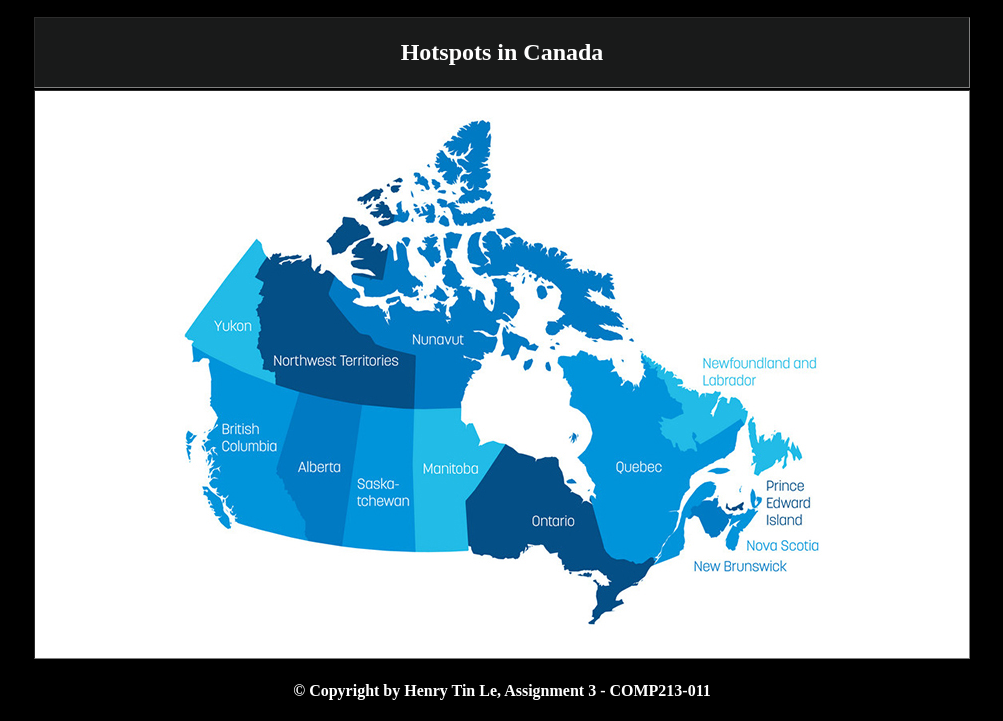
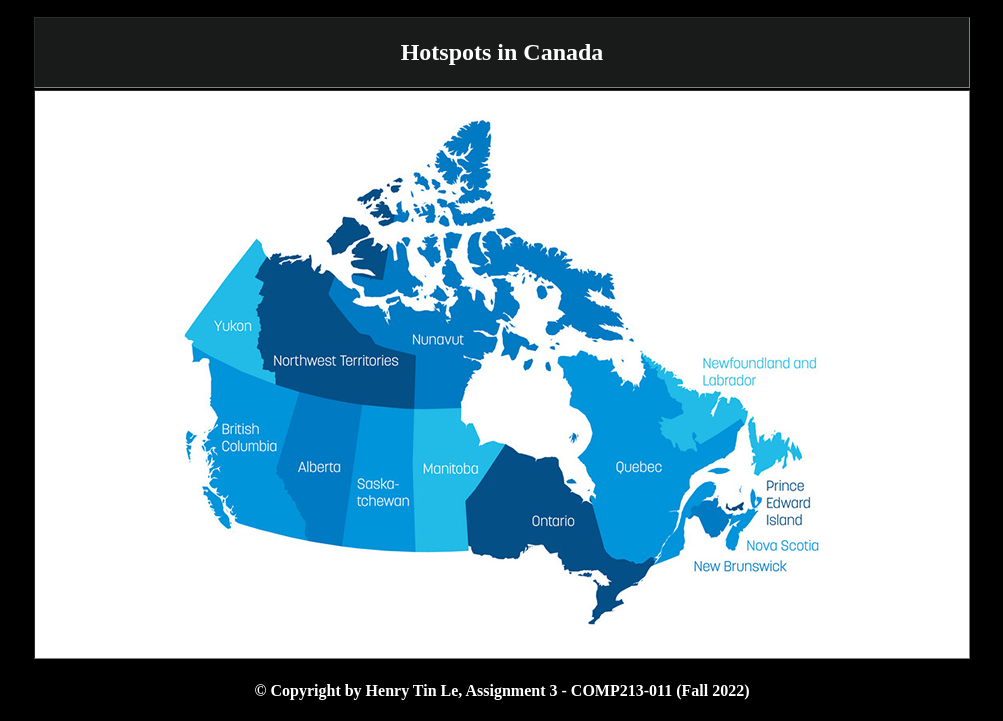
Before and after one commit to htle22COMP213/htle22COMP213.github.io, a plain HTML site: page assignment3.html in a window 1280 px wide. Shown: the part 1218-1939 px from the top of the page, without its empty margins (138-1141 px from the left). Drawn offline with Linux system fonts and the light colour scheme.

Commit message:
Add files via upload

```diff
--- a/assignment3.html
+++ b/assignment3.html
@@ -133,7 +133,7 @@
 
      <!--IMG CREDIT = https://www.vectorstock.com/royalty-free-vector/canada-map-provinces-and-territories-vector-35577262-->
      <footer>
-      <h4 class="centered" style="color:white">&copy; Copyright by Henry Tin Le, Assignment 3 - COMP213-011</h4>
+      <h4 class="centered" style="color:white">&copy; Copyright by Henry Tin Le, Assignment 3 - COMP213-011 (Fall 2022)</h4>
      </footer>
 
   </body>
```
